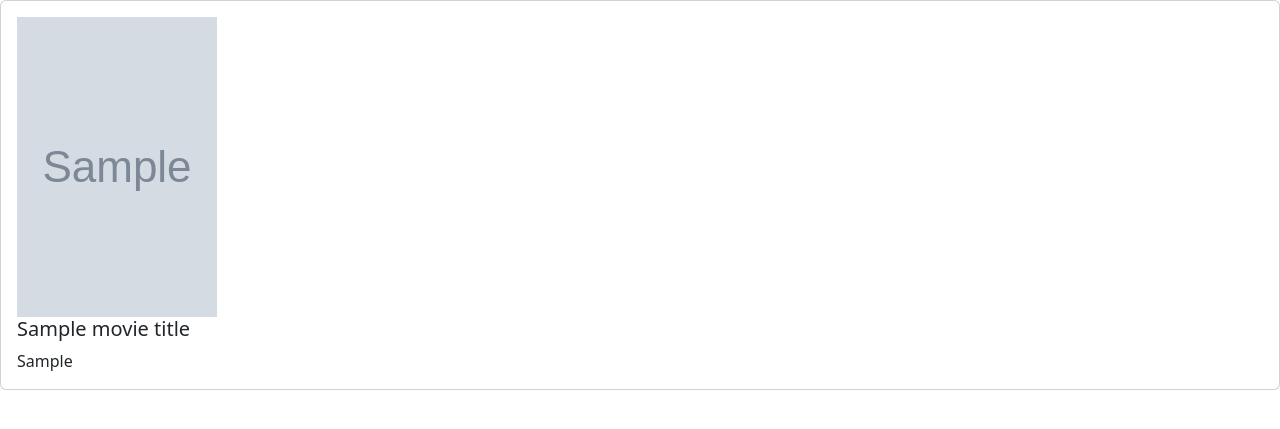
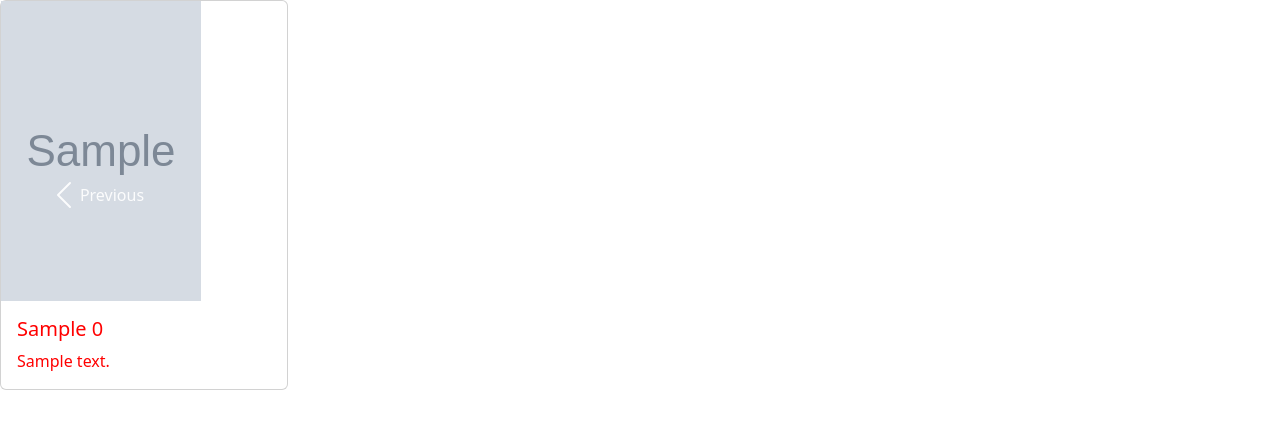
Before and after one commit to Coby-Do/Movie-Web-Application, a Django app: template theatrelob/home/templates/home/index.html in a window 1280 px wide. Shown: the top 429 px of the page. Run offline with Django 4.2, Linux system fonts and the light colour scheme; the template is opened without the code that fills it: most values are stand-ins (such as "Sample title", 1, 10 or a date in 2020); grey boxes marked "Sample" are stand-in pictures; some libraries are stand-ins or nearby versions.

Commit message:
working on displaying multuple movies in one slide

```diff
--- /dev/null
+++ b/theatrelob/home/static/css/style.css
@@ -0,0 +1,3 @@
+body{
+    color: red;
+}
--- a/theatrelob/home/templates/home/index.html
+++ b/theatrelob/home/templates/home/index.html
@@ -1,20 +1,90 @@
 <!DOCTYPE html>
 <!-- Test Page for Making Sure Bootstrap is working -->
 <html lang="en">
-<head>
-    <meta charset="UTF-8">
+  <head>
+    <meta charset="UTF-8" />
+    <meta name="viewport" content="width=device-width, initial-scale=1.0" />
+    <meta http-equiv="X-UA-Compatible" content="ie=edge" />
     <title>login</title>
     {% load static %}
-    <link href="{% static 'css/bootstrap.min.css' %}" rel="stylesheet">
+    <link href="{% static 'css/bootstrap.min.css' %}" rel="stylesheet" />
+    <link href="{% static 'css/style.css' %}" rel="stylesheet" />
     <script src="{% static 'js/bootstrap.min.js' %}"></script>
-</head>
-<body>
+  </head>
+  <body>
     <!-- Display A Card Holding Movie Information-->
-    <div class="card" >
-        <div class="card-body">
-            <img src="{{ movie_poster }}" alt="Movie Poster" width="200" height="300">
-            <h5 class="card-title">{{ movie_title }}</h5>
-            <p class="card-text">{{ movie_overview }}</p>
+
+    <div
+      id="carouselExampleControls"
+      class="carousel slide"
+      data-ride="carousel"
+    >
+      <div class="carousel-inner">
+        <div class="carousel-item active">
+          <div class="card" style="width: 18rem">
+            <img
+              src="{{ movies.0.movie_poster_url }}"
+              alt="Movie Poster"
+              width="200"
+              height="300"
+            />
+            <div class="card-body">
+              <h5 class="card-title">{{ movies.0.title }}</h5>
+              <p class="card-text">{{ movies.0.description }}</p>
+            </div>
+          </div>
         </div>
-</body>
+
+        {% for movie in movies|slice:"1:" %}
+        <div class="carousel-item">
+          <img
+            src="{{ movie.movie_poster_url }}"
+            alt="Movie Poster"
+            width="200"
+            height="300"
+          />
+          <h5 class="card-title">{{ movie.title }}</h5>
+          <p class="card-text">{{ movie.description }}</p>
+        </div>
+        {% endfor %}
+
+        <a
+          class="carousel-control-prev"
+          href="#carouselExampleControls"
+          role="button"
+          data-slide="prev"
+        >
+          <span class="carousel-control-prev-icon" aria-hidden="true"></span>
+          <span class="sr-only">Previous</span>
+        </a>
+        <a
+          class="carousel-control-next"
+          href="#carouselExampleControls"
+          role="button"
+          data-slide="next"
+        >
+          <span class="carousel-control-next-icon" aria-hidden="true"></span>
+          <span class="sr-only">Next</span>
+        </a>
+      </div>
+    </div>
+
+    <!-- Optional JavaScript -->
+    <!-- jQuery first, then Popper.js, then Bootstrap JS -->
+    <script
+      src="https://code.jquery.com/jquery-3.3.1.slim.min.js"
+      integrity="sha384-q8i/X+965DzO0rT7abK41JStQIAqVgRVzpbzo5smXKp4YfRvH+8abtTE1Pi6jizo"
+      crossorigin="anonymous"
+    ></script>
+    <script
+      src="https://cdn.jsdelivr.net/npm/popper.js@1.14.7/dist/umd/popper.min.js"
+      integrity="sha384-UO2eT0CpHqdSJQ6hJty5KVphtPhzWj9WO1clHTMGa3JDZwrnQq4sF86dIHNDz0W1"
+      crossorigin="anonymous"
+    ></script>
+    <script
+      src="https://cdn.jsdelivr.net/npm/bootstrap@4.3.1/dist/js/bootstrap.min.js"
+      integrity="sha384-JjSmVgyd0p3pXB1rRibZUAYoIIy6OrQ6VrjIEaFf/nJGzIxFDsf4x0xIM+B07jRM"
+      crossorigin="anonymous"
+    ></script>
+  </body>
 </html>
```
